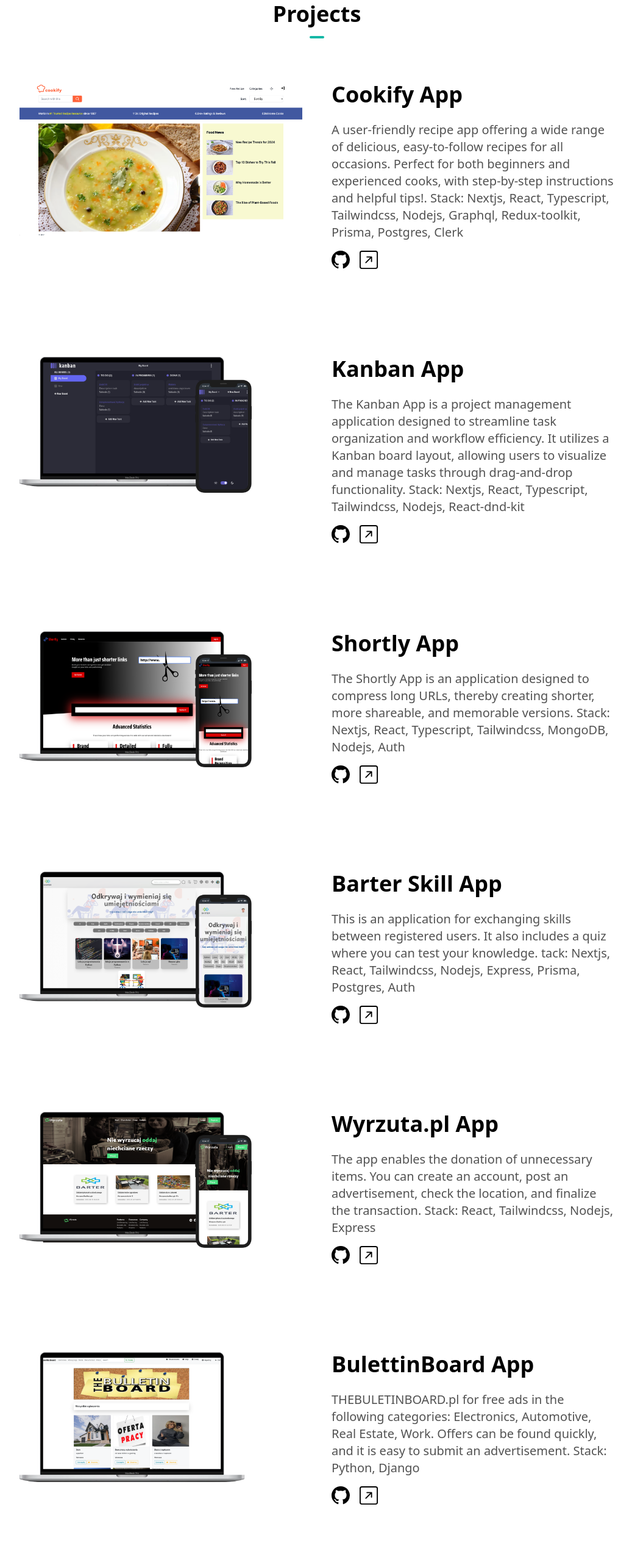
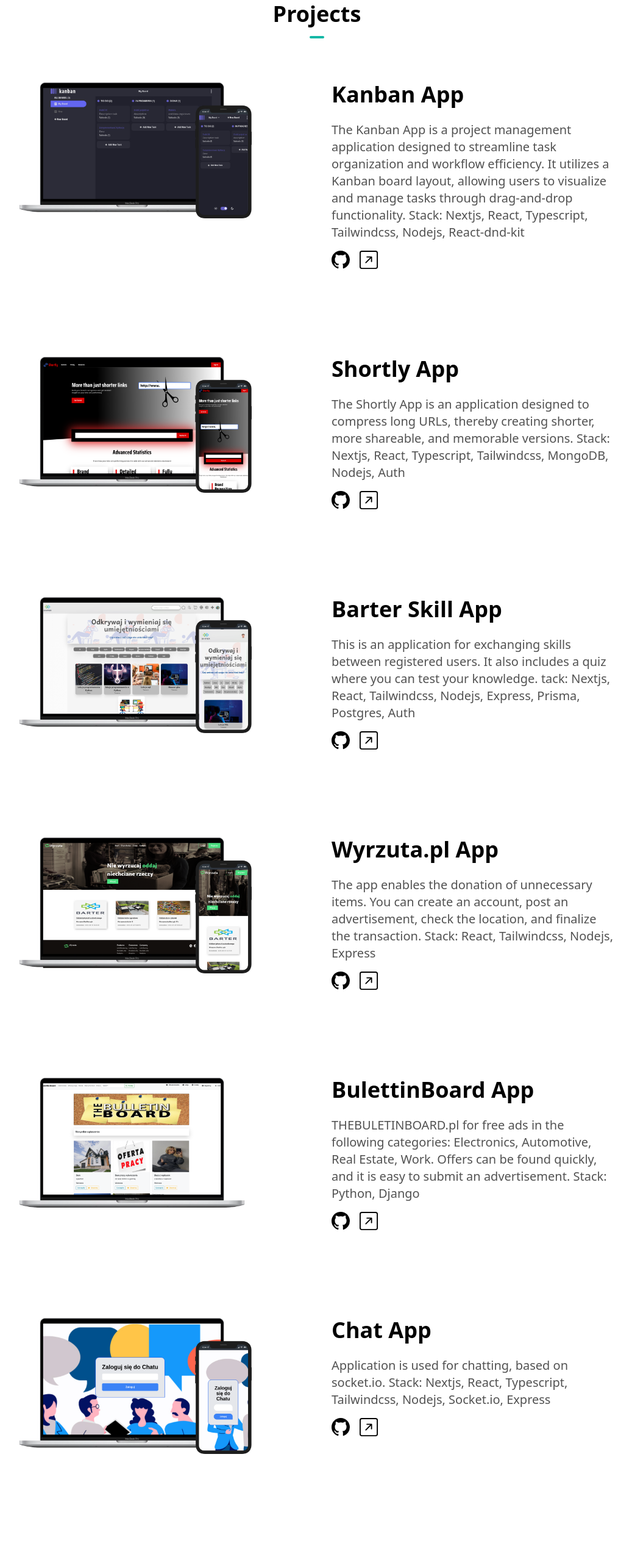
Before and after one commit to tomizdebski/PORTFOLIO_PROJECT_APP, a Next.js app: page / in a window 1280 px wide. Shown: the part 1780-4310 px from the top of the page at 61% size, without its empty margins (120-1157 px from the left). Built offline with nearby package versions, Linux system fonts and the light colour scheme.

Commit message:
replace-first-project

```diff
--- a/components/ProjectsSection.tsx
+++ b/components/ProjectsSection.tsx
@@ -5,14 +5,7 @@ import SlideUp from "./SlideUp";
 import { BsGithub, BsArrowUpRightSquare } from "react-icons/bs";
 
 const projects = [
-  {
-    name: "Cookify App",
-    description:
-      "A user-friendly recipe app offering a wide range of delicious, easy-to-follow recipes for all occasions. Perfect for both beginners and experienced cooks, with step-by-step instructions and helpful tips!. Stack: Nextjs, React, Typescript, Tailwindcss, Nodejs, Graphql, Redux-toolkit, Prisma, Postgres, Clerk ",
-    image: "/cookify.png",
-    github: "https://github.com/tomizdebski/cookify-app-nextjs.git",
-    link: "https://cookify-app-nextjs-hrq7.vercel.app/",
-  },
+
   {
     name: "Kanban App",
     description:
@@ -60,6 +53,14 @@ const projects = [
     image: "/chat_app.png",
     github: "https://github.com/tomizdebski/Chat_app_next",
     link: "https://www.chat-online.pl/",
+  },
+  {
+    name: "Cookify App",
+    description:
+      "A user-friendly recipe app offering a wide range of delicious, easy-to-follow recipes for all occasions. Perfect for both beginners and experienced cooks, with step-by-step instructions and helpful tips!. Stack: Nextjs, React, Typescript, Tailwindcss, Nodejs, Graphql, Redux-toolkit, Prisma, Postgres, Clerk ",
+    image: "/cookify.png",
+    github: "https://github.com/tomizdebski/cookify-app-nextjs.git",
+    link: "https://cookify-app-nextjs-hrq7.vercel.app/",
   },
   // {
   //   name: "TomChat App",
```
